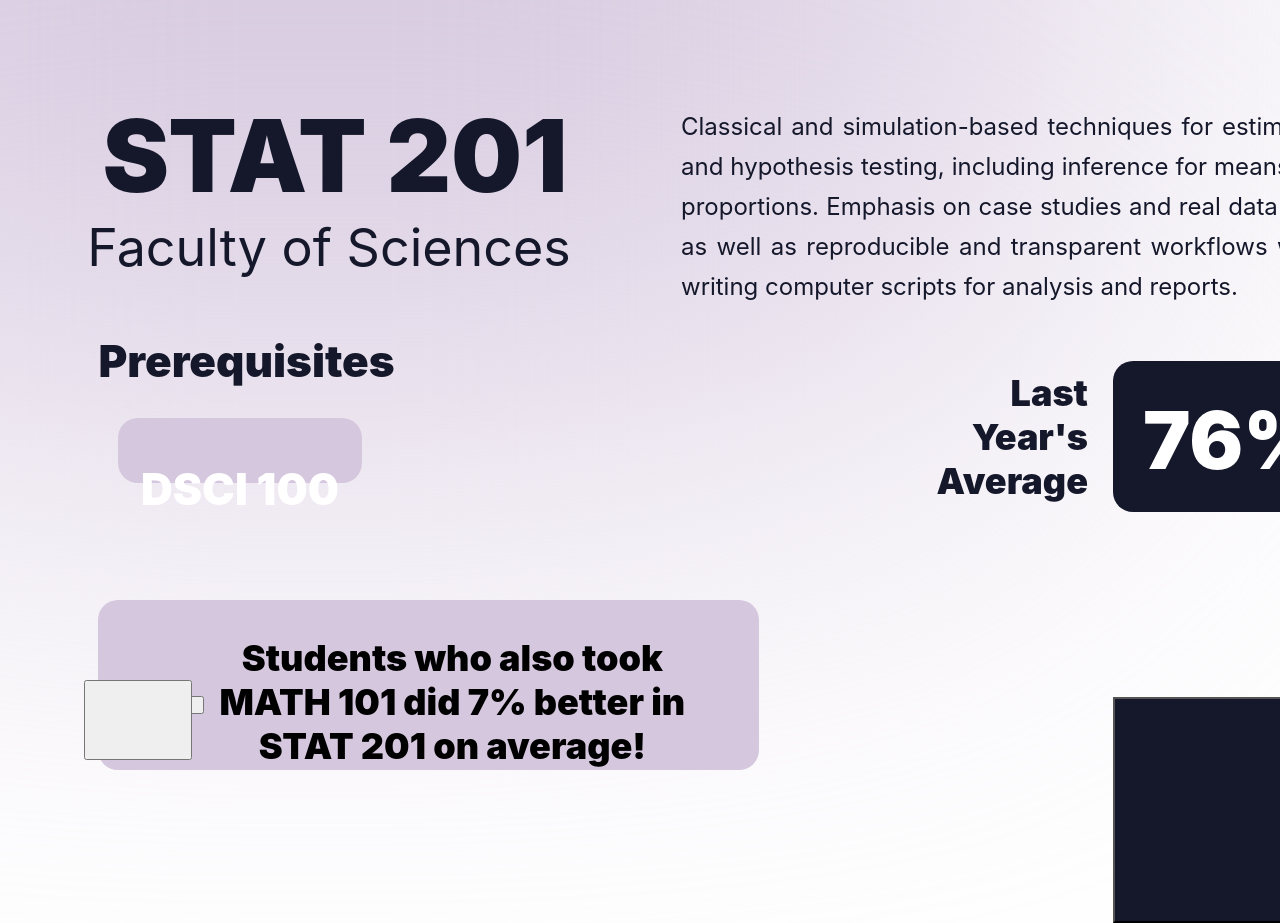
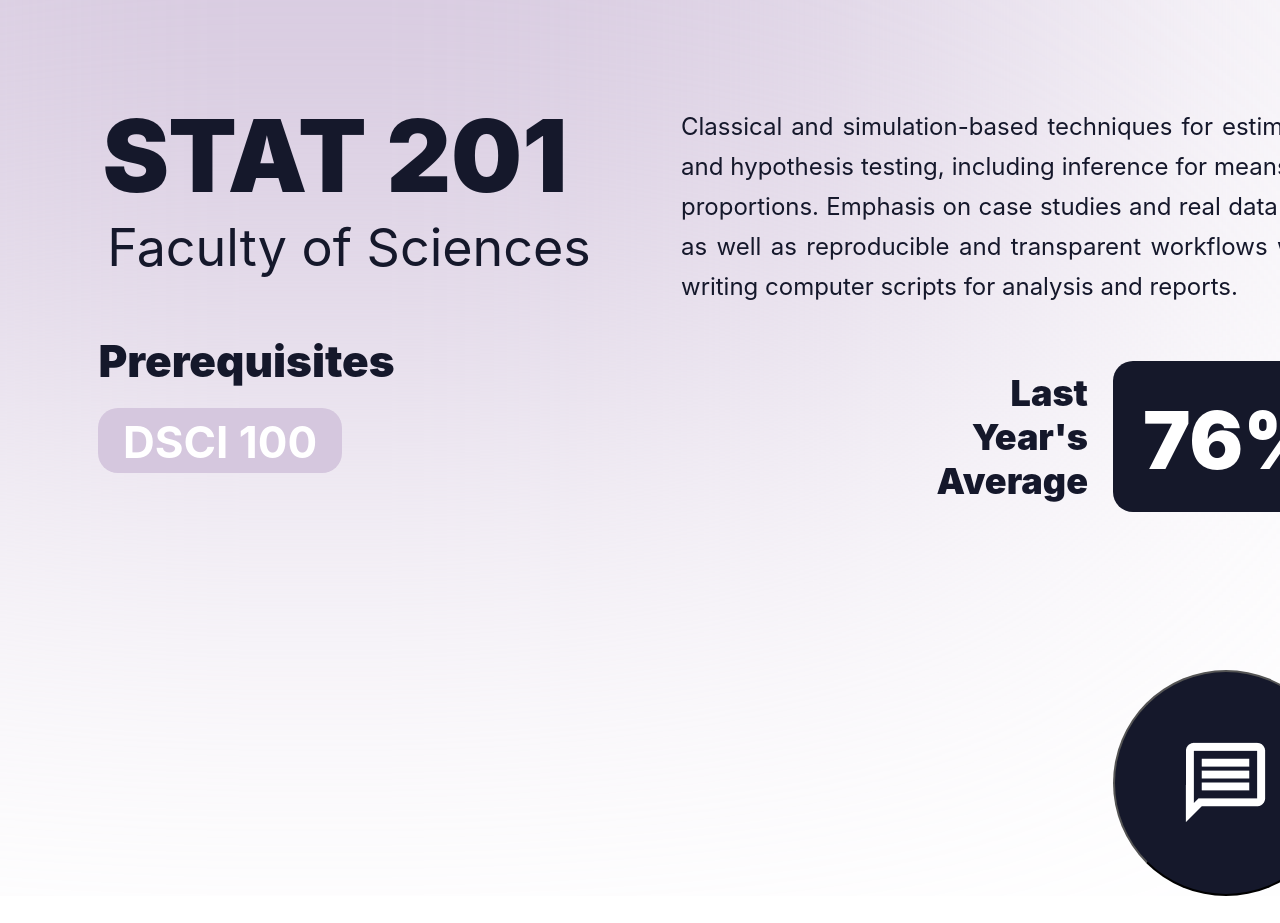
Before and after one commit to leowang801/produhacks-team1-2023, a React (Create React App) app in the folder course4you/: page /pages/classBreakdown/classBreakdown in a window 1280 px wide. Shown: the top 923 px of the page. After the commit the page ends 896 px from the top, so only its background shows below. Built offline with nearby package versions, Linux system fonts and the light colour scheme.

Commit message:
adjust class breakdown page

```diff
--- a/course4you/src/pages/classBreakdown/classBreakdown.css
+++ b/course4you/src/pages/classBreakdown/classBreakdown.css
@@ -20,7 +20,7 @@
     position: absolute;
     width: 498px;
     height: 63px;
-    left: 80px;
+    left: 100px;
     top: 216px;
 
     font-family: 'Inter';
@@ -54,6 +54,10 @@
     position: absolute;
     width: 244px;
     height: 65px;
+
+
+    background: #D5C7DE;
+    border-radius: 20px;
     left: 98px;
     top: 408px;
 }
@@ -72,12 +76,15 @@
 .course-name {
     position: absolute;
     width: 204px;
-    height: 0px;
+    height: 65px;
+    padding: 0;
+    top: 7px;
     left: 20px;
+    margin:0;
 
     font-family: 'Inter';
     font-style: normal;
-    font-weight: 900;
+    font-weight: 700;
     font-size: 44px;
     /* line-height: 53px; */
 
@@ -165,7 +172,8 @@
     width: 508.64px;
     height: 112px;
     left: 100px;
-    top: 0px;
+    top: 20px;
+    margin: 0;
 
     font-family: 'Inter';
     font-style: normal;
@@ -176,28 +184,29 @@
     color: #000000;
 }
 
-.tips-button {
-    position: absolute;
-    left: 9.03%;
-    right: 83.89%;
-    top: 56.35%;
-    bottom: 33.2%;
-}
-
-.back-button {
-    position: absolute;
-    left: 6.6%;
-    right: 85%;
-    top: 85%;
-    bottom: 5%;
-}
-
 .comments {
     position: absolute;
     width: 226px;
     height: 226px;
     left: 1113px;
-    top: 697px;
+    top: 670px;
+
+    border-radius: 50%;
 
     background: #15182B;
 }
+
+.comment-icon {
+    display: flex;
+    justify-content: center;
+    align-items: center;
+    margin: 0;
+    position: absolute;
+    left: 70px;
+    top: 70px;
+}
+
+.comments:hover {
+    cursor: pointer;
+    box-shadow: 0 12px 16px 0 rgba(0,0,0,0.24), 0 17px 50px 0 rgba(0,0,0,0.19);
+}
--- a/course4you/src/pages/classBreakdown/classBreakdown.js
+++ b/course4you/src/pages/classBreakdown/classBreakdown.js
@@ -1,4 +1,5 @@
 import React from 'react';
+import commentIcon from '../imgs/comment-icon.png';
 import './classBreakdown.css';
 
 export default function ClassBreakdown() {
@@ -23,11 +24,9 @@ export default function ClassBreakdown() {
             </div>
 
             <div className='course-box'>
-                <rect className='course-rect'>
-                    <p className='course-name'>
+                <h1 className='course-name'>
                         DSCI 100
-                    </p>
-                </rect>
+                </h1>
             </div>
 
             <div className='course-description'>
@@ -50,22 +49,8 @@ export default function ClassBreakdown() {
                 </div>
             </div>
 
-            <div className='advice-box'>
-                <button className='tips-button'>
-
-                </button>
-                <p className='advice'>
-                    Students who also took MATH 101
-                    did 7% better in STAT 201 on average!
-                </p>
-            </div>
-
-            <button className='back-button'>
-
-            </button>
-
             <button className='comments'>
-
+                <img src={commentIcon} className='comment-icon'/>
             </button>
 
         </div>
```
Also changed, not shown: course4you/src/pages/imgs/comment-icon.png (added).
